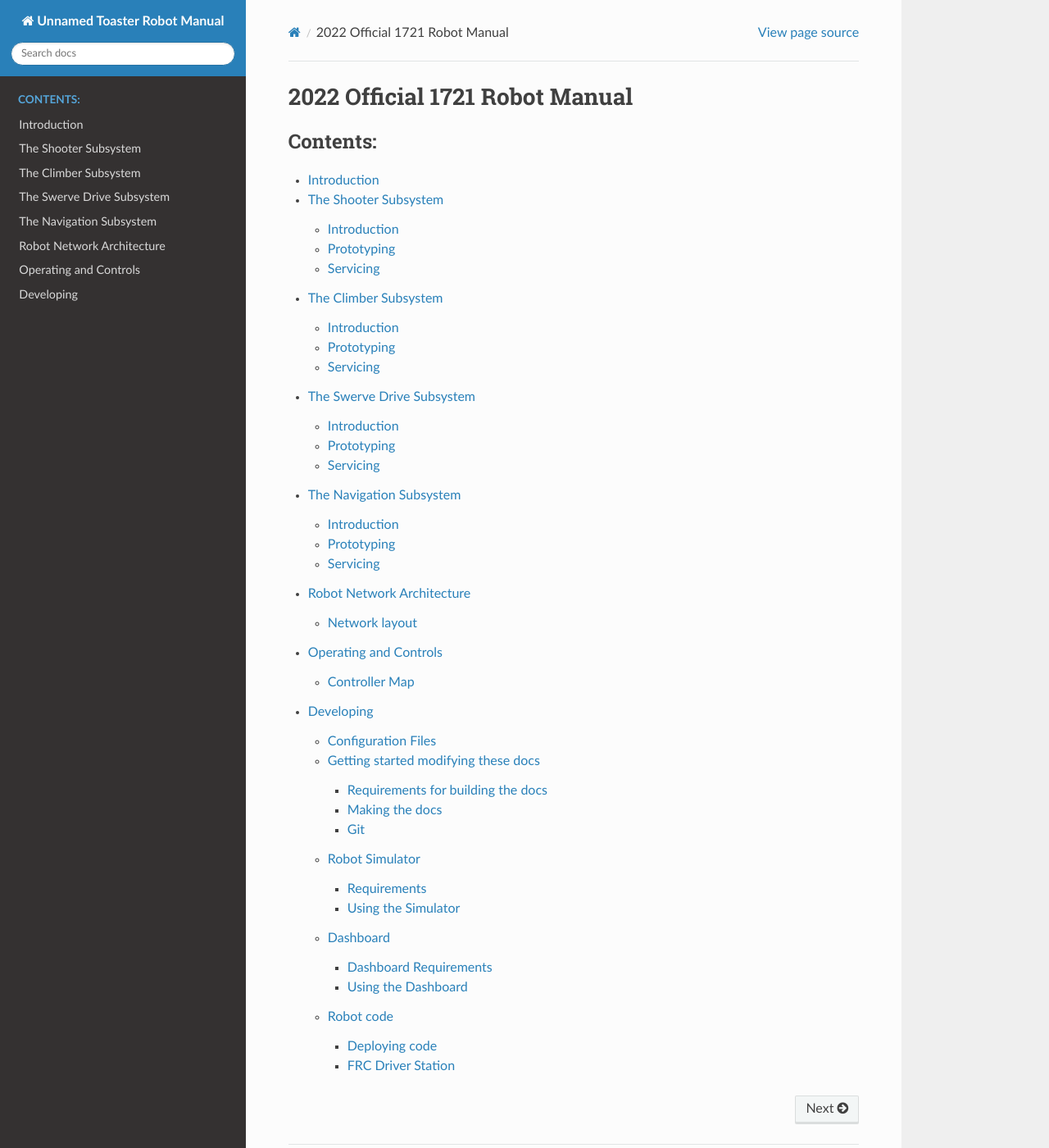
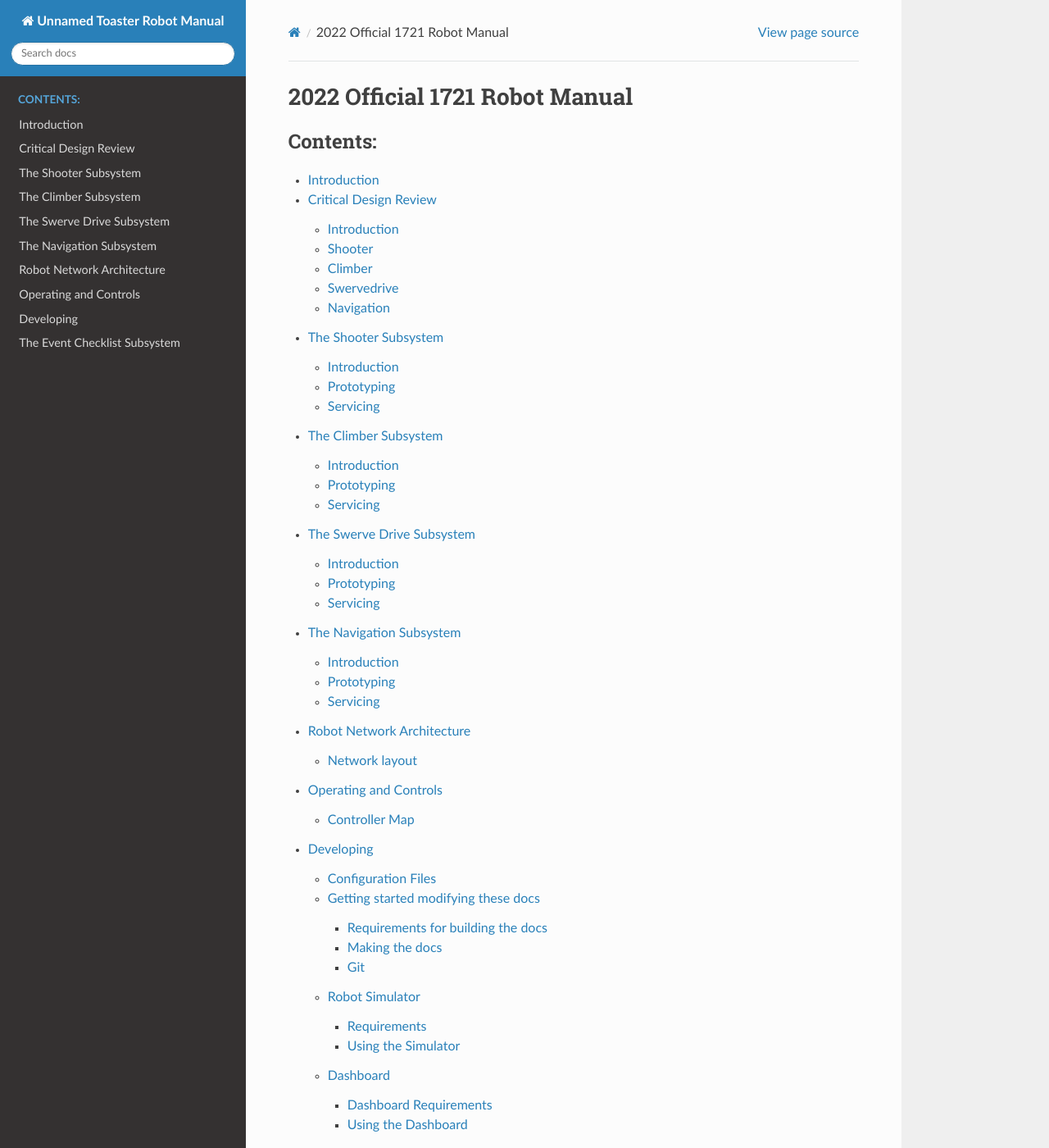
Before and after one commit to FRC-1721/1721-RapidReact, a Sphinx documentation site: the page built from docs/index.rst, in a window 1280 px wide and 1400 px high. Shown: the whole window at 82% size. Built offline with Sphinx 7.4.7 and the Read the Docs theme 2.0.0, drawn with Linux system fonts in a browser that asks for light colours; some of the changed text lies outside the part shown.

Commit message:
added checklist, design review, controller layouts, and change weird way that links happened

```diff
--- /dev/null
+++ b/docs/designReview/design_review.rst
@@ -0,0 +1,30 @@
+Critical Design Review
+######################
+
+.. include:: ../resources/resources.rst
+
+
+Introduction
+============
+
+|outreach|
+
+Shooter
+=======
+
+|outreach|
+
+Climber
+=======
+
+|outreach|
+
+Swervedrive
+===========
+
+|outreach|
+
+Navigation
+==========
+
+|outreach|
--- a/docs/index.rst
+++ b/docs/index.rst
@@ -6,6 +6,7 @@
    :caption: Contents:
 
    introduction/introduction
+   designReview/design_review
    subsystems/shooter
    subsystems/climber
    subsystems/swervedrive
@@ -13,3 +14,4 @@
    wiring/network
    usage/operating
    developing/developing
+   checklist/event
```
Also changed, not shown: docs/checklist/event.rst (added, +24 -0 lines), docs/checklist/resources/checklist.csv (added, +7 -0 lines), docs/developing/developing.rst (+28 -20 lines), docs/introduction/introduction.rst (+5 -2 lines), docs/usage/operating.rst (+10 -1 lines), docs/introduction/resources/placeholder.png (added), docs/usage/resource/joystickLayout.png (added), 1 other file.
